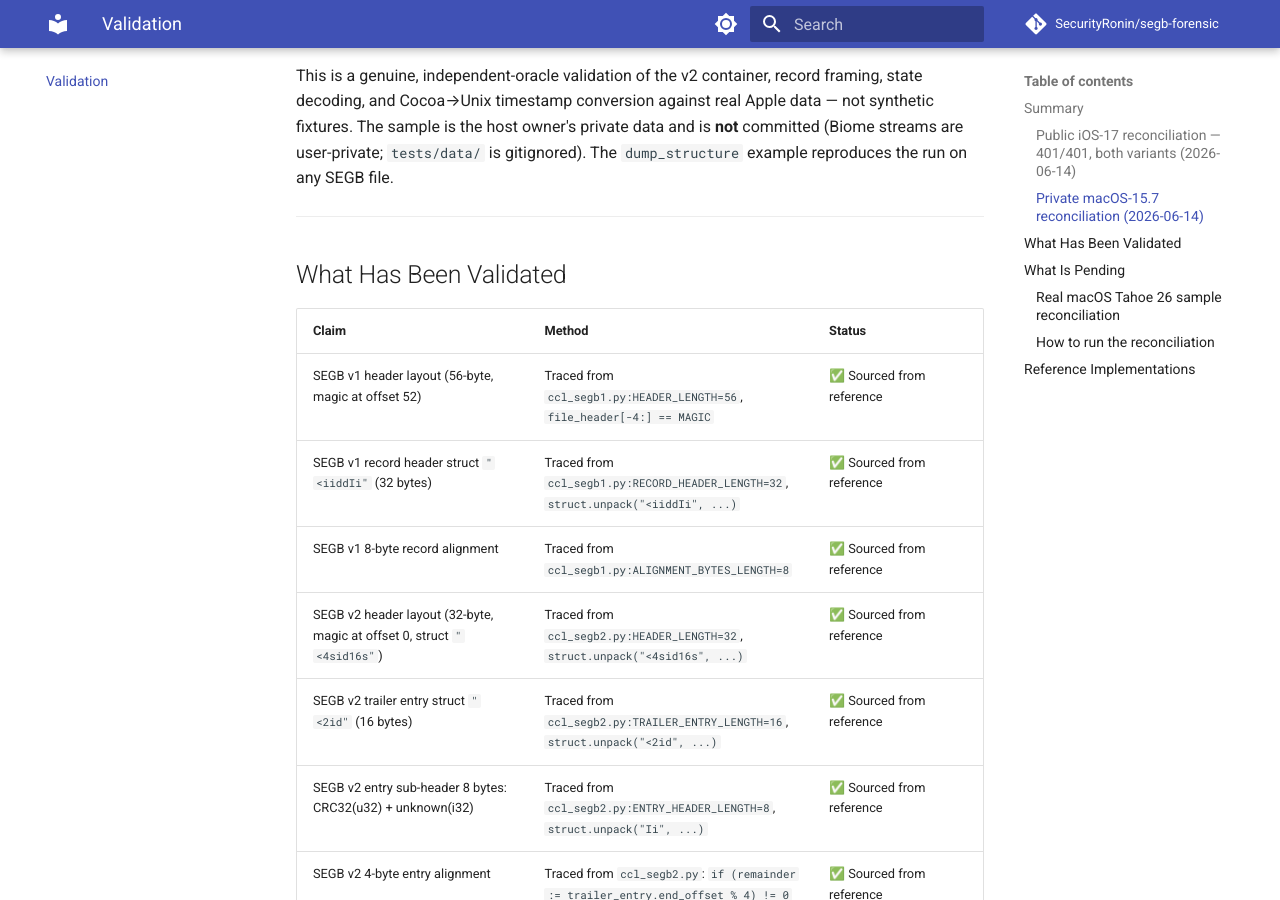
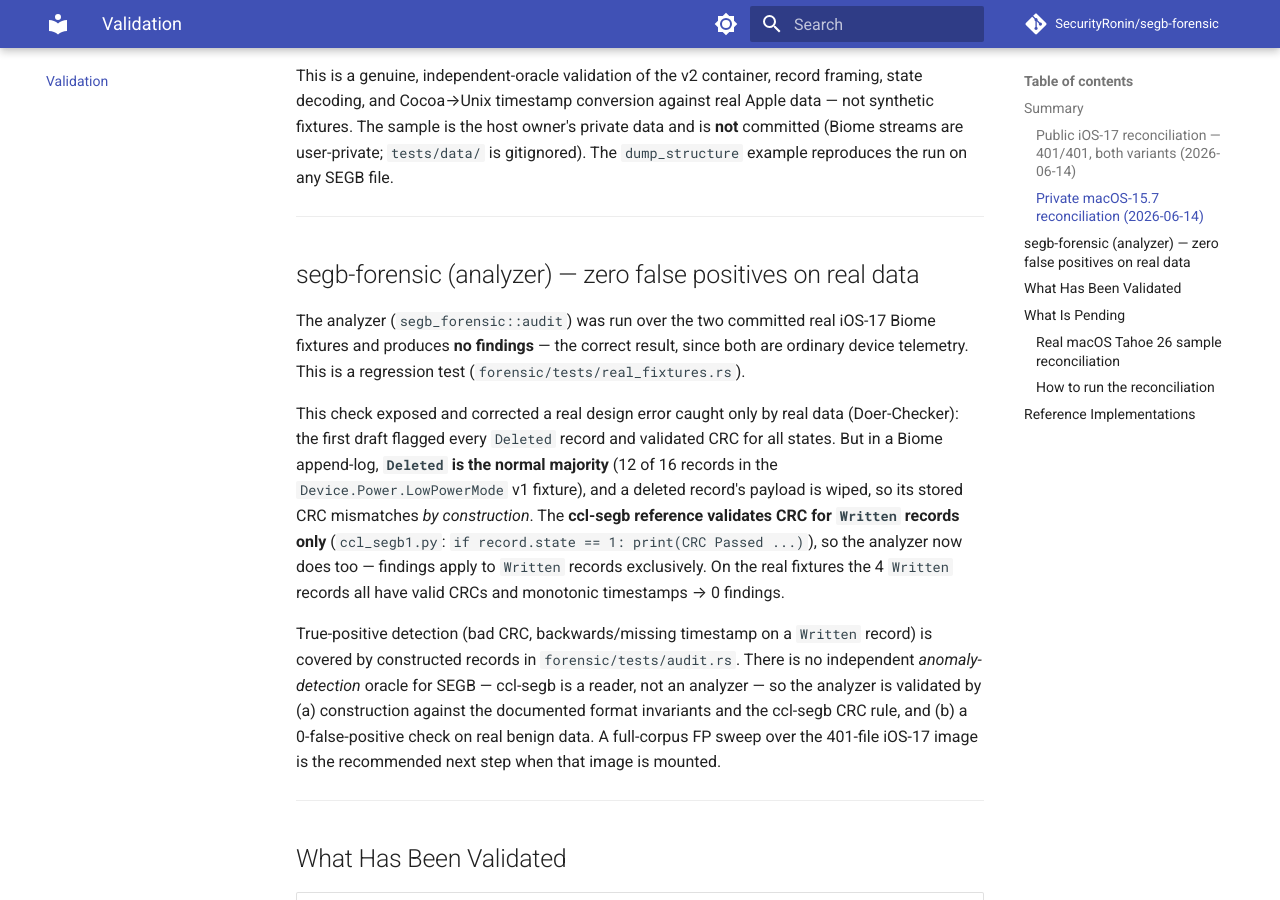
Before and after one commit to SecurityRonin/segb-forensic, an MkDocs documentation site: the page built from docs/validation.md, in a window 1280 px wide and 900 px high, scrolled down 1381 px. Built offline with MkDocs 1.6.1 and Material for MkDocs 9.7.7, drawn with Linux system fonts in a browser that asks for light colours; comment, search, counter and statistics services are not loaded.

Commit message:
fix(segb-forensic): GREEN — audit Written records only; zero FP on real Biome data
Real-data validation (the RED real_fixtures test) exposed that the analyzer
false-positived on every record of genuine benign iOS-17 streams: it flagged all
Deleted records and validated CRC for every state. But per the ccl-segb
reference (ccl_segb1.py validates CRC for state==1/Written only), Deleted is the
normal majority of a Biome append-log (12/16 records in the v1 fixture) and a
deleted record's payload is wiped, so its stored CRC mismatches by construction.

Fix: audit() now skips non-Written records entirely. Dropped the
SEGB-RECORD-DELETED finding (false premise). The 4 Written records in the real
fixtures have valid CRCs + monotonic timestamps -> zero findings. Added
forensic/tests/real_fixtures.rs as the FP regression guard, an analyzer section
to docs/validation.md, and corrected the anomaly tables in README/CHANGELOG/docs.

Co-Authored-By: Claude Opus 4.8 <noreply@anthropic.com>

```diff
--- a/docs/validation.md
+++ b/docs/validation.md
@@ -50,6 +50,32 @@ framing, state decoding, and Cocoa→Unix timestamp conversion against real Appl
 data — not synthetic fixtures. The sample is the host owner's private data and is
 **not** committed (Biome streams are user-private; `tests/data/` is gitignored).
 The `dump_structure` example reproduces the run on any SEGB file.
+
+---
+
+## segb-forensic (analyzer) — zero false positives on real data
+
+The analyzer (`segb_forensic::audit`) was run over the two committed real iOS-17
+Biome fixtures and produces **no findings** — the correct result, since both are
+ordinary device telemetry. This is a regression test (`forensic/tests/real_fixtures.rs`).
+
+This check exposed and corrected a real design error caught only by real data
+(Doer-Checker): the first draft flagged every `Deleted` record and validated CRC
+for all states. But in a Biome append-log, **`Deleted` is the normal majority**
+(12 of 16 records in the `Device.Power.LowPowerMode` v1 fixture), and a deleted
+record's payload is wiped, so its stored CRC mismatches *by construction*. The
+**ccl-segb reference validates CRC for `Written` records only** (`ccl_segb1.py`:
+`if record.state == 1: print(CRC Passed ...)`), so the analyzer now does too —
+findings apply to `Written` records exclusively. On the real fixtures the 4
+`Written` records all have valid CRCs and monotonic timestamps → 0 findings.
+
+True-positive detection (bad CRC, backwards/missing timestamp on a `Written`
+record) is covered by constructed records in `forensic/tests/audit.rs`. There is
+no independent *anomaly-detection* oracle for SEGB — ccl-segb is a reader, not an
+analyzer — so the analyzer is validated by (a) construction against the
+documented format invariants and the ccl-segb CRC rule, and (b) a 0-false-positive
+check on real benign data. A full-corpus FP sweep over the 401-file iOS-17 image
+is the recommended next step when that image is mounted.
 
 ---
 
```
Also changed, not shown: CHANGELOG.md (+8 -4 lines), README.md (+4 -3 lines), docs/index.md (+3 -3 lines), forensic/README.md (+3 -2 lines), 3 other files.
